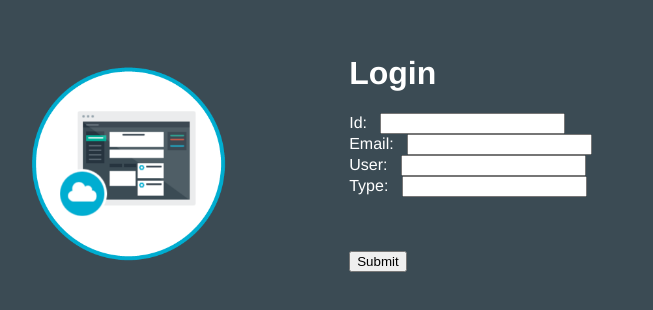
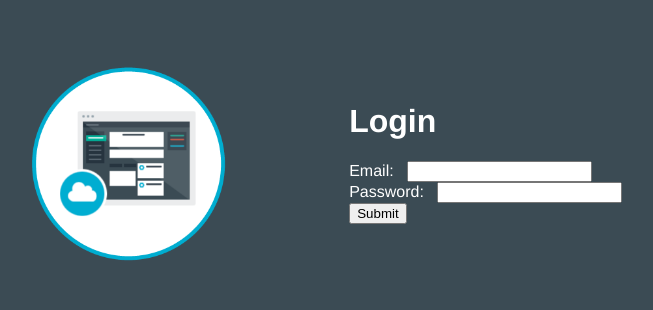
Before and after one commit to MinuElsa/Kaiser_BackendAPI, a website: page www/index.html in a window 1280 px wide. Shown: the part 104-414 px from the top of the page, without its empty margins (113-766 px from the left). Drawn offline with Linux system fonts and the light colour scheme.

Commit message:
Update index.html

```diff
--- a/www/index.html
+++ b/www/index.html
@@ -13,10 +13,11 @@
 			<td>
 				<h1 id = "message">Login</h1>
 				<form action="/authenticate" method="post">
-				Id: &nbsp; <input type="text" name="id" value="" /><br>
+				<!-- Id: &nbsp; <input type="text" name="id" value="" /><br> -->
 				Email: &nbsp; <input type="text" name="email" value="" /><br>
-				User: &nbsp; <input type="text" name="name" value="" /><br>
-				Type: &nbsp; <input type="text" name="groups" value="" /><br><br><br><br>
+				Password: &nbsp; <input type="text" name="password" value="" /><br>
+				<!-- User: &nbsp; <input type="text" name="name" value="" /><br> -->
+				<!-- Type: &nbsp; <input type="text" name="groups" value="" /><br><br><br><br> -->
 				<input type="submit"/>
 				</form>
 				<br>
```
